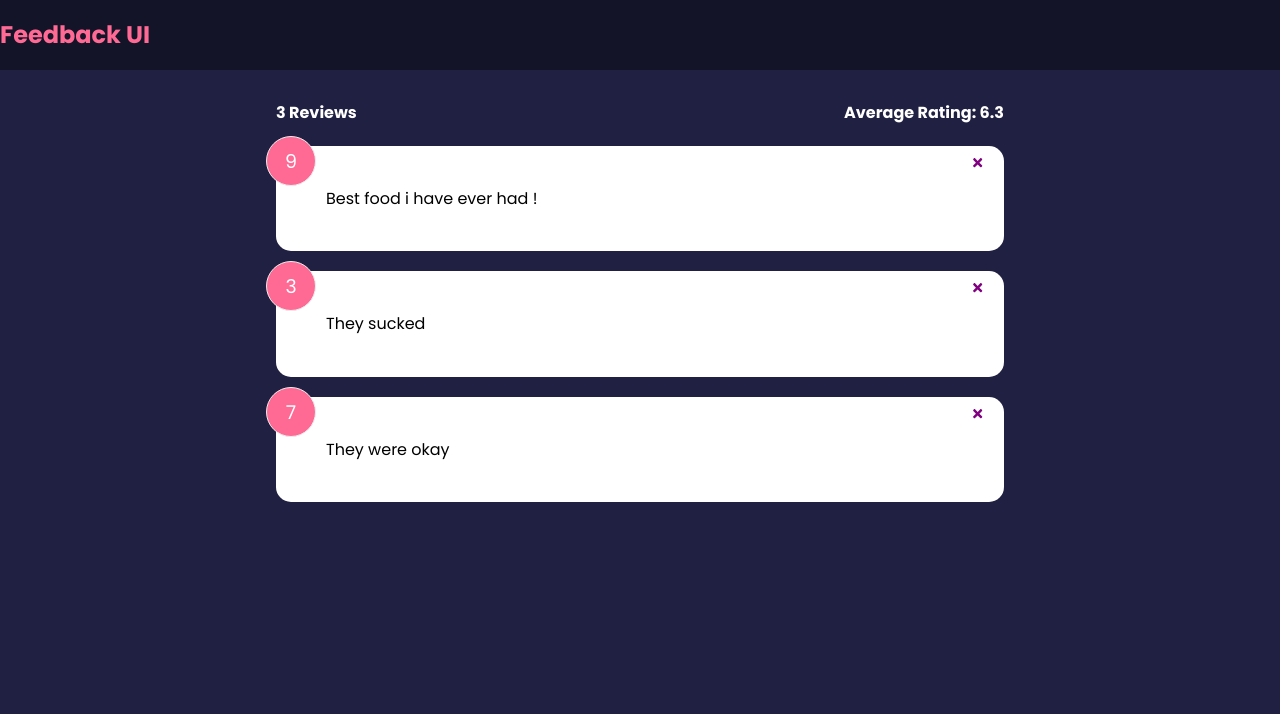
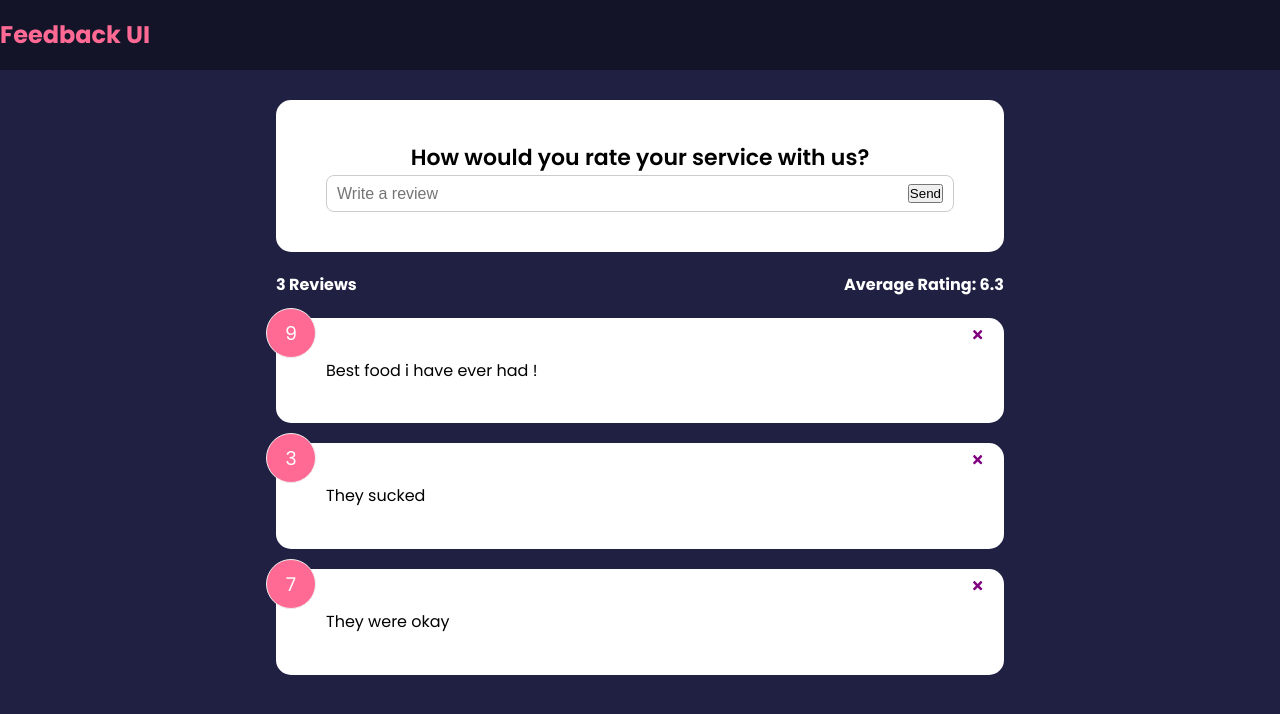
Before and after one commit to 4lexjandro/Jan24, a React (Create React App) app: page / in a window 1280 px wide. Shown: the top 714 px of the page. Built offline with nearby package versions, Linux system fonts and the light colour scheme.

Commit message:
added FeedbackForm

```diff
--- a/src/App.js
+++ b/src/App.js
@@ -3,6 +3,7 @@
 import FeedbackList from "./components/FeedbackList"
 import FeedbackData from './data/FeedbackData'
 import FeedbackStats from './components/FeedbackStats'
+import FeedbackForm from './components/FeedbackForm'
 
 
 function App() {
@@ -18,6 +19,7 @@
         <>
             <Header />
             <div className='container'>
+            <FeedbackForm/>
             <FeedbackStats feedback={feedback} />
             <FeedbackList feedback={feedback}
             handleDelete={deleteFeedback}/>
--- /dev/null
+++ b/src/components/FeedbackForm.jsx
@@ -0,0 +1,33 @@
+import Card from './shared/Card'
+import {useState} from 'react'
+
+
+
+function FeedbackForm() {
+
+    const [text, setText] = useState('')
+
+    const handleTextChange = (e) => {
+        setText(e.target.value)
+    }
+
+
+
+
+
+  return <Card>
+      <form>
+          <h2>How would you rate your service with us?</h2>
+          {/*@todo-rating select component */}
+          <div className='input-group'>
+              <input onChange={handleTextChange} type='text'placeholder='Write a review'
+              value={text} />
+              <button type='submit'>Send</button>
+
+          </div>
+      </form>
+
+  </Card>;
+}
+
+export default FeedbackForm;
```
